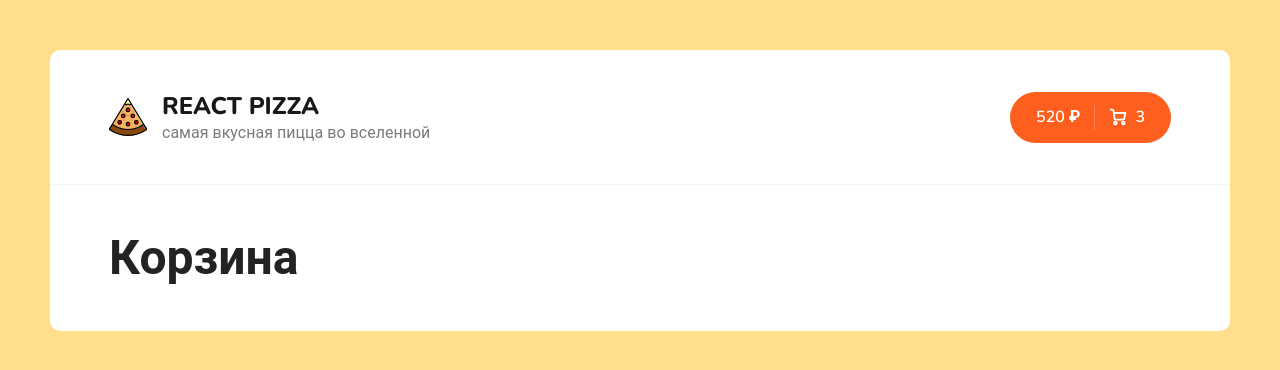
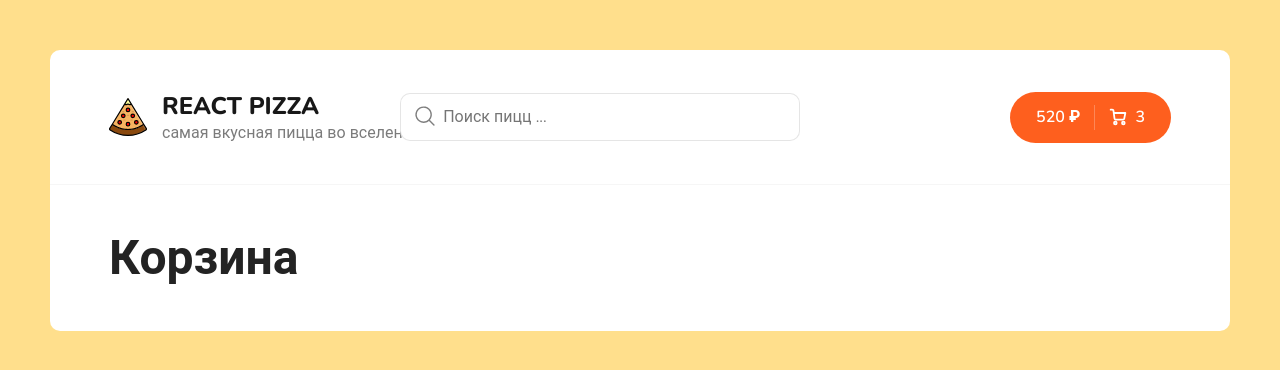
Before and after one commit to Atamazow/react-pizza, a React (Create React App) app: page /cart in a window 1280 px wide. Shown: the top 370 px of the page. Built offline with nearby package versions, Linux system fonts and the light colour scheme.

Commit message:
Сделал Пагинацию пицц и поиск

```diff
--- a/package.json
+++ b/package.json
@@ -8,6 +8,7 @@
     "@testing-library/user-event": "^13.5.0",
     "react": "^18.2.0",
     "react-dom": "^18.2.0",
+    "react-paginate": "^8.1.4",
     "react-router-dom": "^6.8.2",
     "react-scripts": "5.0.1",
     "sass": "^1.58.3",
--- a/src/App.js
+++ b/src/App.js
@@ -2,21 +2,21 @@
 import Header from "./components/Header";
 import Home from "./pages/Home";
 import NotFound from "./pages/NotFound";
-
 import {Route, Routes} from 'react-router-dom'
 import Cart from "./pages/Cart";
+import {useState} from "react";
 
 function App() {
-
+const [searchValue, setSearchValue] = useState('')
 
   return (
     <div className="App">
       <div className="wrapper">
-       <Header/>
+       <Header searchValue={searchValue} setSearchValue={setSearchValue}/>
         <div className="content">
           <div className="container">
               <Routes>
-                <Route path='/' element={<Home/>}/>
+                <Route path='/' element={<Home searchValue={searchValue}/>}/>
                 <Route path='/cart' element={<Cart/>}/>
                 <Route path='*' element={<NotFound/>}/>
               </Routes>
--- a/src/components/Header.jsx
+++ b/src/components/Header.jsx
@@ -1,8 +1,9 @@
 import React from "react";
 import logoSvg from '../assets/img/pizza-logo.svg'
 import {Link} from "react-router-dom";
+import Search from "./Search/Search";
 
-function Header(props) {
+function Header({setSearchValue , searchValue}) {
   return (
     <div className="header">
       <div className="container">
@@ -15,7 +16,7 @@
            </div>
          </div>
        </Link>
-
+        <Search setSearchValue={setSearchValue} searchValue={searchValue}/>
         <div className="header__cart">
 
           <Link to="/cart" className="button button--cart">
--- /dev/null
+++ b/src/components/Pagination/Pagination.jsx
@@ -0,0 +1,20 @@
+import React from 'react';
+import ReactPaginate from "react-paginate";
+import styles from './Pagination.module.scss'
+
+function Pagination({setCurrentPage}) {
+    return (
+        <ReactPaginate
+            className={styles.root}
+            breakLabel="..."
+            nextLabel=">"
+            onPageChange={event => setCurrentPage(event.selected + 1)}
+            pageRangeDisplayed={5}
+            pageCount={3}
+            previousLabel="<"
+            renderOnZeroPageCount={null}
+        />
+    );
+}
+
+export default Pagination;
--- /dev/null
+++ b/src/components/Pagination/Pagination.module.scss
@@ -0,0 +1,32 @@
+.root {
+  li {
+    display: inline-block;
+
+    a {
+      text-align: center;
+      width: 45px;
+      line-height: 42px;
+      height: 45px;
+      border: 1px solid #fe5f1e;
+      border-radius: 30px;
+      margin-right: 10px;
+      cursor: pointer;
+      display: inline-block;
+      color: #fe5f1e;
+
+      &:hover {
+        background-color: #fe5f1e;
+        color: #fff;
+      }
+    }
+  }
+
+  :global {
+    .selected {
+      a {
+        background-color: #fe5f1e;
+        color: #fff;
+      }
+    }
+  }
+}
--- /dev/null
+++ b/src/components/Search/Search.jsx
@@ -0,0 +1,25 @@
+import React from "react";
+import style from "./Search.module.scss";
+
+function Search({searchValue, setSearchValue}) {
+  return (
+    <div className={style.root}>
+
+      <svg className={style.icon} viewBox="0 0 32 32" xmlns="http://www.w3.org/2000/svg">
+        <title />
+        <g id="search">
+          <path d="M29.71,28.29l-6.5-6.5-.07,0a12,12,0,1,0-1.39,1.39s0,.05,0,.07l6.5,6.5a1,1,0,0,0,1.42,0A1,1,0,0,0,29.71,28.29ZM14,24A10,10,0,1,1,24,14,10,10,0,0,1,14,24Z" />
+        </g>
+      </svg>
+        <input value={searchValue} onChange={(event => setSearchValue(event.target.value))} className={style.input} placeholder="Поиск пицц ..." type="text" />
+        {searchValue &&
+            (<svg onClick={() => setSearchValue('')} className={style.closeIcon} height="48" viewBox="0 0 48 48" width="48" xmlns="http://www.w3.org/2000/svg">
+            <path
+                d="M38 12.83l-2.83-2.83-11.17 11.17-11.17-11.17-2.83 2.83 11.17 11.17-11.17 11.17 2.83 2.83 11.17-11.17 11.17 11.17 2.83-2.83-11.17-11.17z"/>
+            <path d="M0 0h48v48h-48z" fill="none"/>
+        </svg>)
+        }    </div>
+  );
+}
+
+export default Search;
--- /dev/null
+++ b/src/components/Search/Search.module.scss
@@ -0,0 +1,39 @@
+.root {
+position: relative;
+  left: -120px;
+}
+
+.icon {
+  width: 22px;
+  height: 22px;
+  opacity: 0.5;
+  position: absolute;
+  left: 14px;
+  top: 12px;
+
+}
+
+.input {
+  border: 1px solid rgba(0,0,0, 0.1);
+  padding: 12px 20px;
+  width: 400px;
+  border-radius: 10px;
+  padding-left: 42px;
+  font-size: 16px;
+  &:focus {
+    border: 1px solid rgba(0,0,0, 0.2)
+  }
+}
+
+.closeIcon {
+  position: absolute;
+  width: 18px;
+  height: 18px;
+  opacity: 0.3;
+  right: 15px;
+  top: 15px;
+  &:hover {
+    opacity: 0.8;
+    cursor: pointer;
+  }
+}
--- a/src/pages/Home.jsx
+++ b/src/pages/Home.jsx
@@ -2,27 +2,32 @@
 import Categories from "../components/Categories";
 import Sort from "../components/Sort";
 import PizzaBlock from "../components/PizzaBlock";
+import Pagination from "../components/Pagination/Pagination";
 
-function Home(props) {
+function Home({ searchValue }) {
   const [items, setItems] = useState();
   const [categoryId, setCategoryId] = useState(0);
+  const [currentPage, setCurrentPage] = useState(1)
   const [sortType, setSortType] = useState({
     name: "популярные",
     sortProperty: "rating",
   });
 
   useEffect(() => {
-      const order = sortType.sortProperty.includes('-') ? 'asc' :  'desc';
-      const sortBy  = sortType.sortProperty.replace('-', '');
-      const category  = categoryId > 0 ? `category=${categoryId}` : '';
-    fetch(`https://6368ce8715219b84960742ec.mockapi.io/items?${category}&sortBy=${sortBy}&order=${order}`
+    const order = sortType.sortProperty.includes("-") ? "asc" : "desc";
+    const sortBy = sortType.sortProperty.replace("-", "");
+    const category = categoryId > 0 ? `category=${categoryId}` : "";
+    const search = searchValue ? `&search=${searchValue}` : "";
+
+    fetch(
+      `https://6368ce8715219b84960742ec.mockapi.io/items?page=${currentPage}&limit=4&${category}&sortBy=${sortBy}&order=${order}${search}`
     )
       .then((res) => res.json())
       .then((data) => {
         setItems(data);
       });
-  }, [categoryId, sortType]);
-console.log(categoryId)
+  }, [categoryId, sortType, searchValue,currentPage]);
+  const pizzas = items?.map((obj) => <PizzaBlock key={obj.id} {...obj} />);
   return (
     <div>
       <div className="content__top">
@@ -33,11 +38,8 @@
         <Sort value={sortType} onClickSort={(i) => setSortType(i)} />
       </div>
       <h2 className="content__title">Все пиццы</h2>
-      <div className="content__items">
-        {items?.map((obj) => (
-          <PizzaBlock key={obj.id} {...obj} />
-        ))}
-      </div>
+      <div className="content__items">{pizzas}</div>
+      <Pagination setCurrentPage={setCurrentPage} />
     </div>
   );
 }
--- a/src/scss/app.scss
+++ b/src/scss/app.scss
@@ -26,7 +26,6 @@
   &__items {
     display: flex;
     flex-wrap: wrap;
-    justify-content: space-between;
   }
 
   &__top {
```
Also changed, not shown: 1 other file (tests, documents, lock files or other folders).
